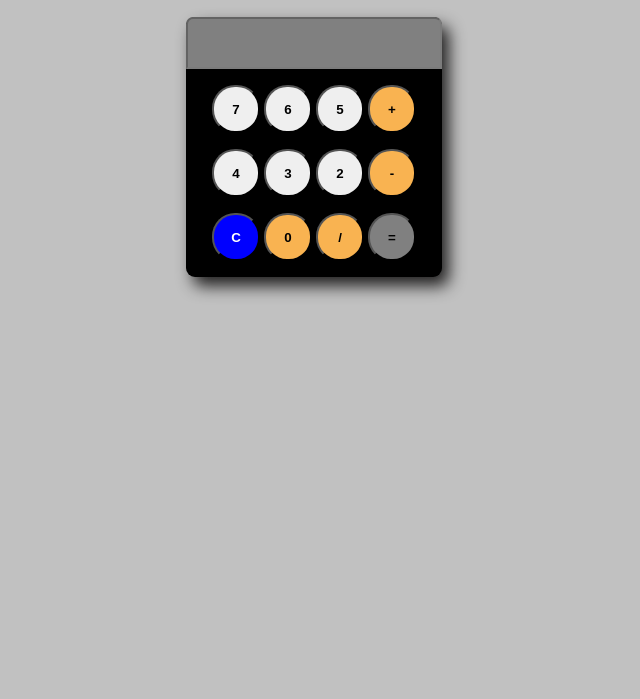
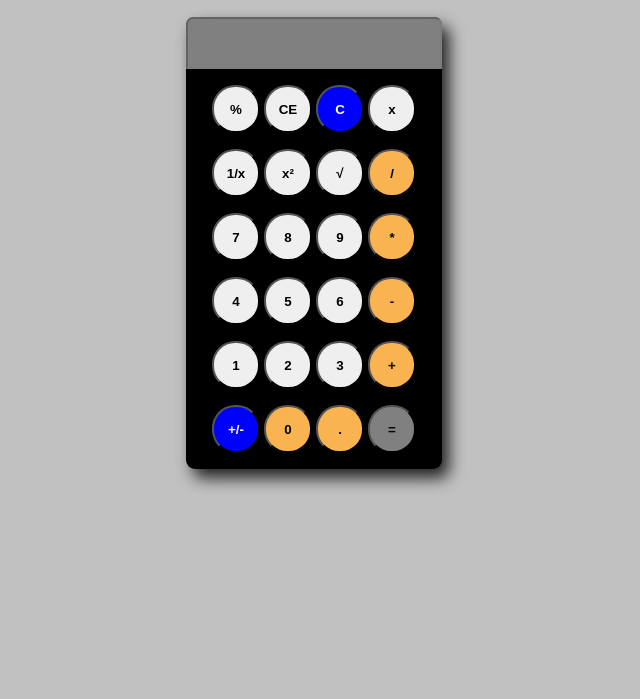
Before and after one commit to snehaltawade/Javascript-Calculator, a plain HTML site: page index.html in a window 1280 px wide. Shown: the part 101-800 px from the top of the page, without its empty margins (326-966 px from the left). Drawn offline with Linux system fonts and the light colour scheme.

Commit message:
Update index.html

```diff
--- a/index.html
+++ b/index.html
@@ -9,26 +9,44 @@
 </head>
 <body>
     <div>
-        <div class="title">Calculator</div>
+        <div class="title">Standard Calculator</div>
         <div class="calculator">
             <input type="text" class="display" id="display" disabled></input>
             <div class="keys">
                 <div class="row">
+                    <button value="7" onclick="display('%')">%</button>
+                    <button value="ce"  onclick="clearfun()">CE</button>
+                    <button value="c" class="clear" onclick="clearfun()">C</button>
+                    <button value="x" onclick="clearLast()">x</button>
+                </div>
+                <div class="row">
+                    <button value="1/x"  onclick="fraction()">1/x</button>
+                    <button value="x2"  onclick="power()">x&#178;</button>
+                    <button value="2rootx"  onclick="display(2)">&#8730;</button>
+                    <button value="/" class="operator"  onclick="display('/')">/</button>
+                </div>
+                <div class="row">
                     <button value="7" onclick="display('7')">7</button>
-                    <button value="6"  onclick="display(6)">6</button>
-                    <button value="5"  onclick="display(5)">5</button>
+                    <button value="8"  onclick="display(8)">8</button>
+                    <button value="9"  onclick="display(9)">9</button>
+                    <button value="*" class="operator"  onclick="display('*')">*</button>
+                </div>
+                <div class="row">
+                    <button value="7" onclick="display('4')">4</button>
+                    <button value="6"  onclick="display(5)">5</button>
+                    <button value="5"  onclick="display(6)">6</button>
+                    <button value="-" class="operator"  onclick="display('-')">-</button>
+                </div>
+                <div class="row">
+                    <button value="7" onclick="display('1')">1</button>
+                    <button value="6"  onclick="display(2)">2</button>
+                    <button value="5"  onclick="display(3)">3</button>
                     <button value="+" class="operator"  onclick="display('+')">+</button>
                 </div>
                 <div class="row">
-                    <button value="4"  onclick="display(4)">4</button>
-                    <button value="3"  onclick="display(3)">3</button>
-                    <button value="2"  onclick="display(2)">2</button>
-                    <button value="-"  onclick="display('-')" class="operator">-</button>
-                </div>
-                <div class="row">
-                    <button value="c" class="clear" onclick="clearfun()">C</button>
+                    <button value="c" class="clear" onclick="append()">+/-</button>
                     <button value="0" class="operator"  onclick="display(0)">0</button>
-                    <button value="/" class="operator"  onclick="display('/')">/</button>
+                    <button value="/" class="operator"  onclick="display('.')">.</button>
                     <button value="=" id="equals" onclick="compute()">=</button>
                 </div>
             </div>
```
